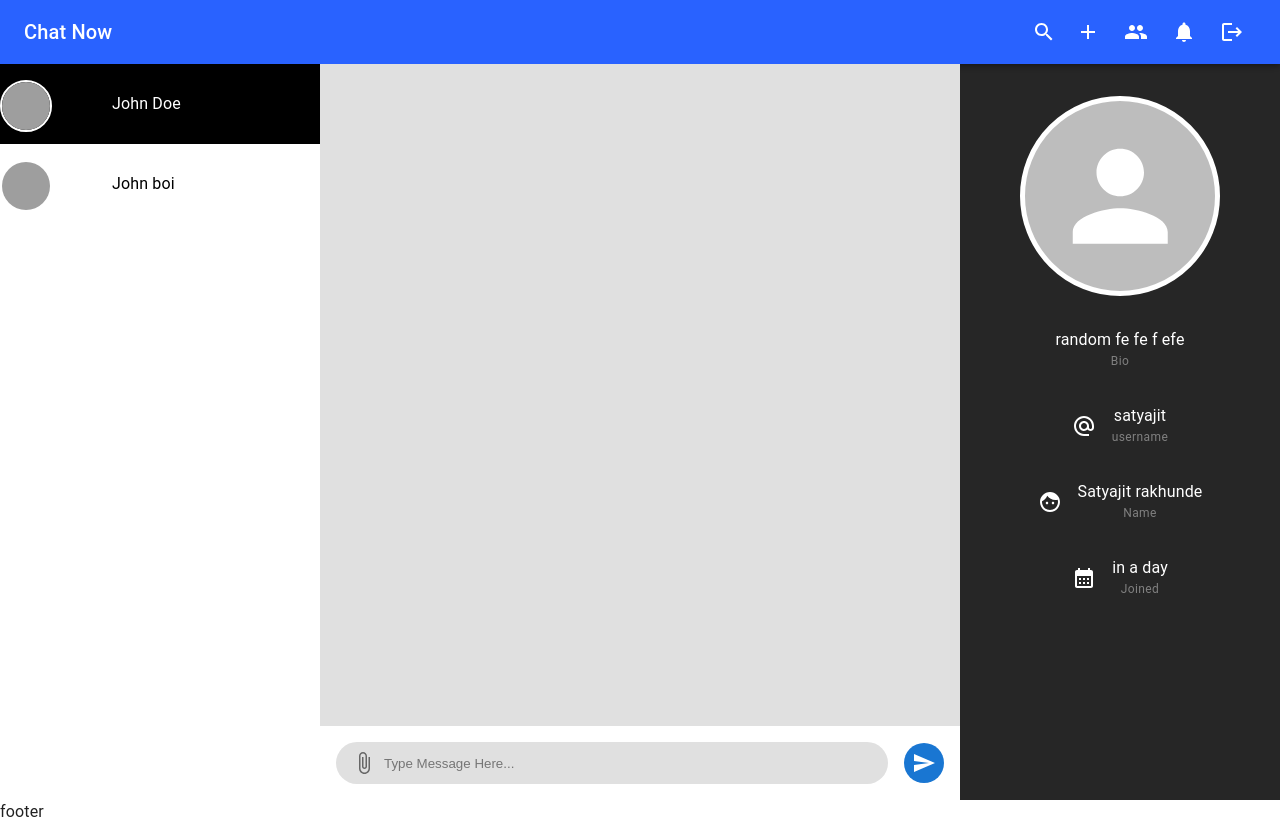
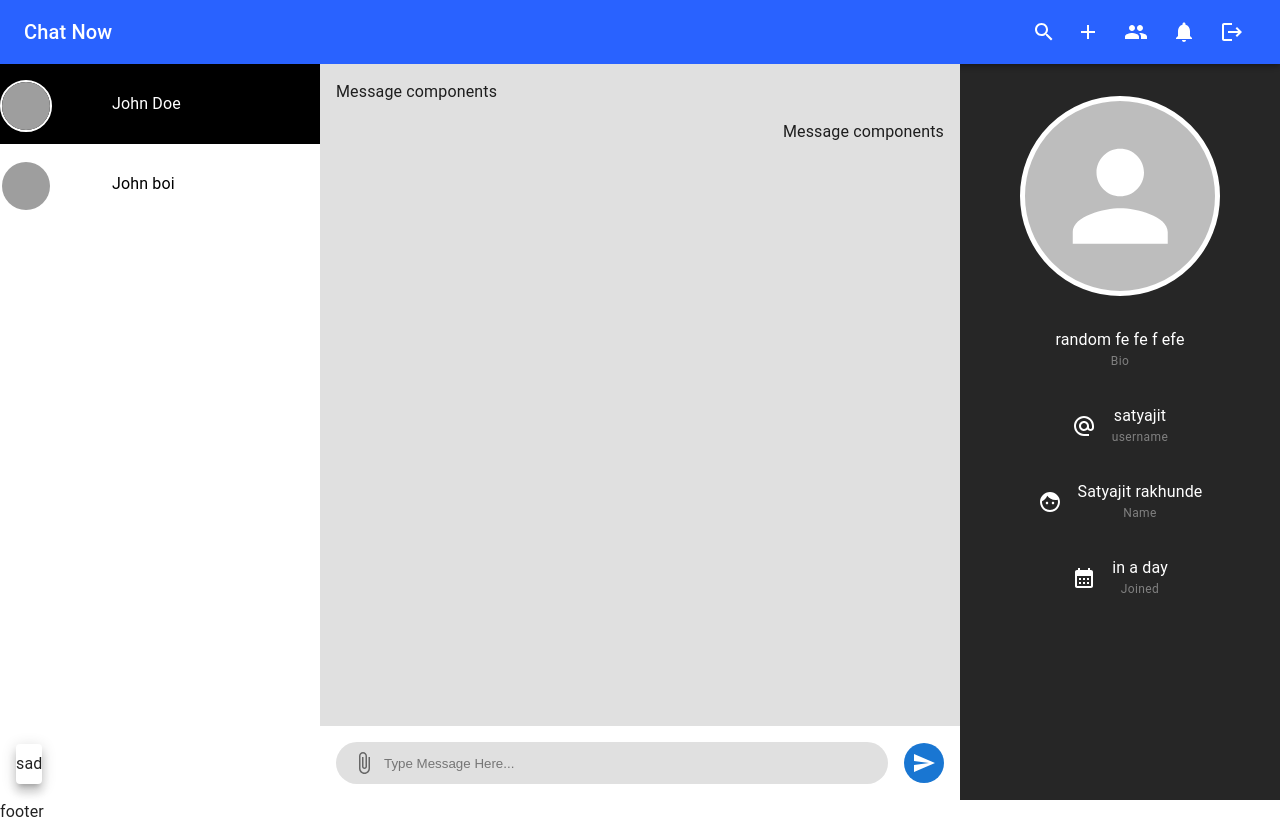
Before and after one commit to satyajitrakhunde1/ChatNow, a React (Vite) app: page /chat/1 in a window 1280 px wide. Built offline with nearby package versions, Linux system fonts and the light colour scheme; grey boxes are pictures that could not be loaded.

Commit message:
msg lie left side or right side . self msg come to right

```diff
--- a/src/components/constants/SampleData.js
+++ b/src/components/constants/SampleData.js
@@ -38,3 +38,39 @@
 },_id:"2",}
 
 ]
+
+
+export const sampleMessage = [
+  {
+    attachments: [
+      {
+        public_id: "asdsad",
+        url: "https://www.w3schools.com/howto/img_avatar.png",
+      },
+    ],
+    content: "sham ka Message hai",
+    _id: "sfnsdjkfsdnfkjsbnd",
+    sender: {
+      _id: "user._id",
+      name: "Chaman",
+    },
+    chat: "chatId",
+    createdAt: "2024-02-12T10:41:30.630Z",
+  },
+  {
+    attachments: [
+      {
+        public_id: "asdsad",
+        url: "https://www.w3schools.com/howto/img_avatar.png",
+      },
+    ],
+    content: "sham ka Message hai 2",
+    _id: "sjendjen",
+    sender: {
+      _id: "sjendjen",
+      name: "Chaman 2",
+    },
+    chat: "chatId",
+    createdAt: "2024-02-12T10:41:30.630Z",
+  },
+];
--- /dev/null
+++ b/src/components/dialogs/FileMenu.jsx
@@ -0,0 +1,13 @@
+import { Menu } from '@mui/material'
+import React from 'react'
+
+const FileMenu = ({anchorEl}) => {
+  return (
+
+    <Menu open anchorEl={anchorEl}>
+        sad
+    </Menu>
+  )
+}
+
+export default FileMenu
--- /dev/null
+++ b/src/components/shared/MessageComponent.jsx
@@ -0,0 +1,16 @@
+import React, { memo } from 'react'
+
+const MessageComponent = ({message,user}) => {
+const {sender, content, attachments=[],createdAt} =message
+const sameSender =sender?._id===user._id
+return (
+    <div
+    // msg right side or left side logic
+    style={{alignSelf:sameSender ?"flex-end":"flex-start"}}>
+
+      Message components
+    </div>
+  )
+}
+
+export default memo(MessageComponent)
--- a/src/pages/Chat.jsx
+++ b/src/pages/Chat.jsx
@@ -5,7 +5,14 @@ import { blue, grey, orange } from '@mui/material/colors'; // Importing grey col
 import { AttachFile as AttachFileIcon, Send as SendIcon } from '@mui/icons-material';
 import { styled } from '@mui/material/styles';
 import {InputBox} from '../components/styles/StyledComponent'
+import FileMenu from '../components/dialogs/FileMenu';
+import { sampleMessage } from '../components/constants/SampleData';
+import MessageComponent from '../components/shared/MessageComponent';
 
+const user={
+  _id:"sjendjen",
+  name:"satyajit R"
+}
 
 const Chat = () => {
   const ContainerRef = useRef(null);
@@ -24,7 +31,13 @@ const Chat = () => {
           overflowY: "auto",
         }}
       >
-        {/* Add your chat components here */}
+
+{
+  sampleMessage.map((i)=>(
+    <MessageComponent message={i} user={user} />
+  ))
+}
+
       </Stack>
        <form style={{ height: "10%" }}>
         <Stack
@@ -45,7 +58,7 @@ const Chat = () => {
           </IconButton>
         </Stack>
       </form>
-
+      <FileMenu/>
     </>
   );
 };
```
